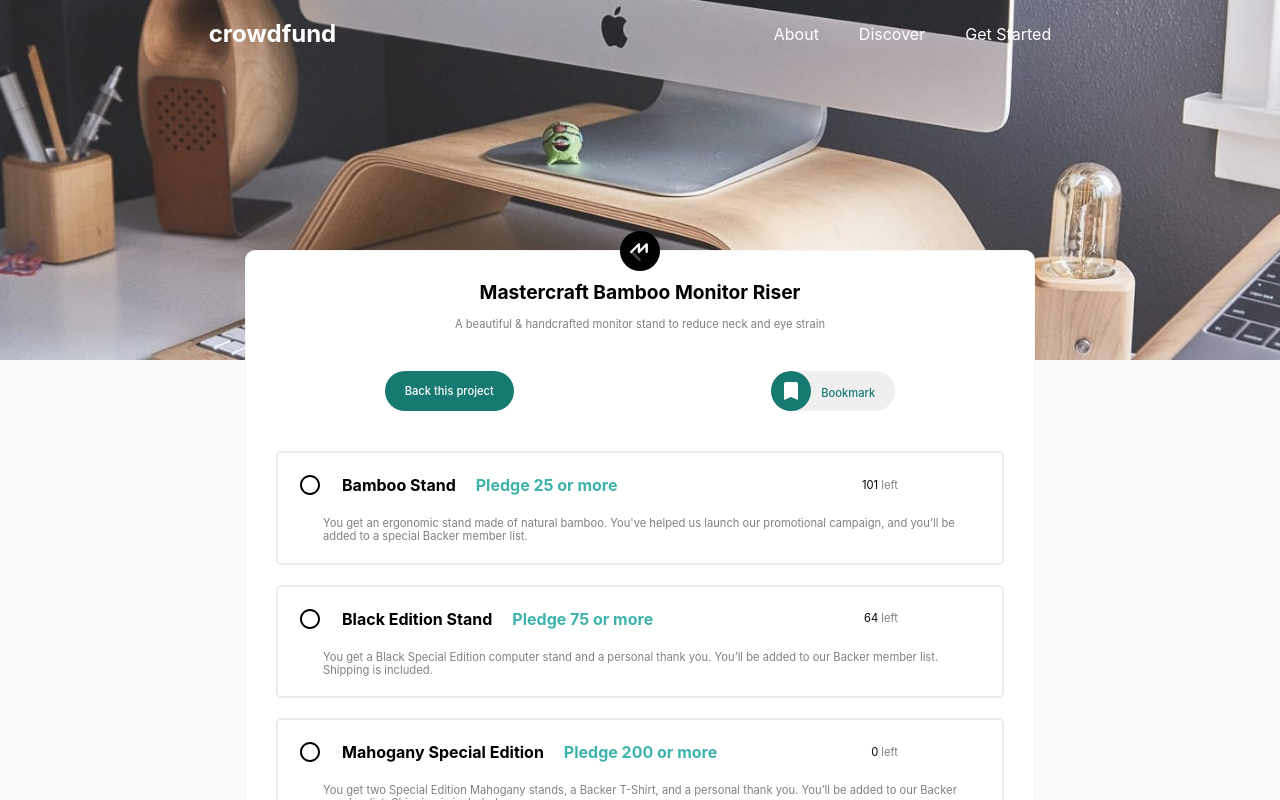
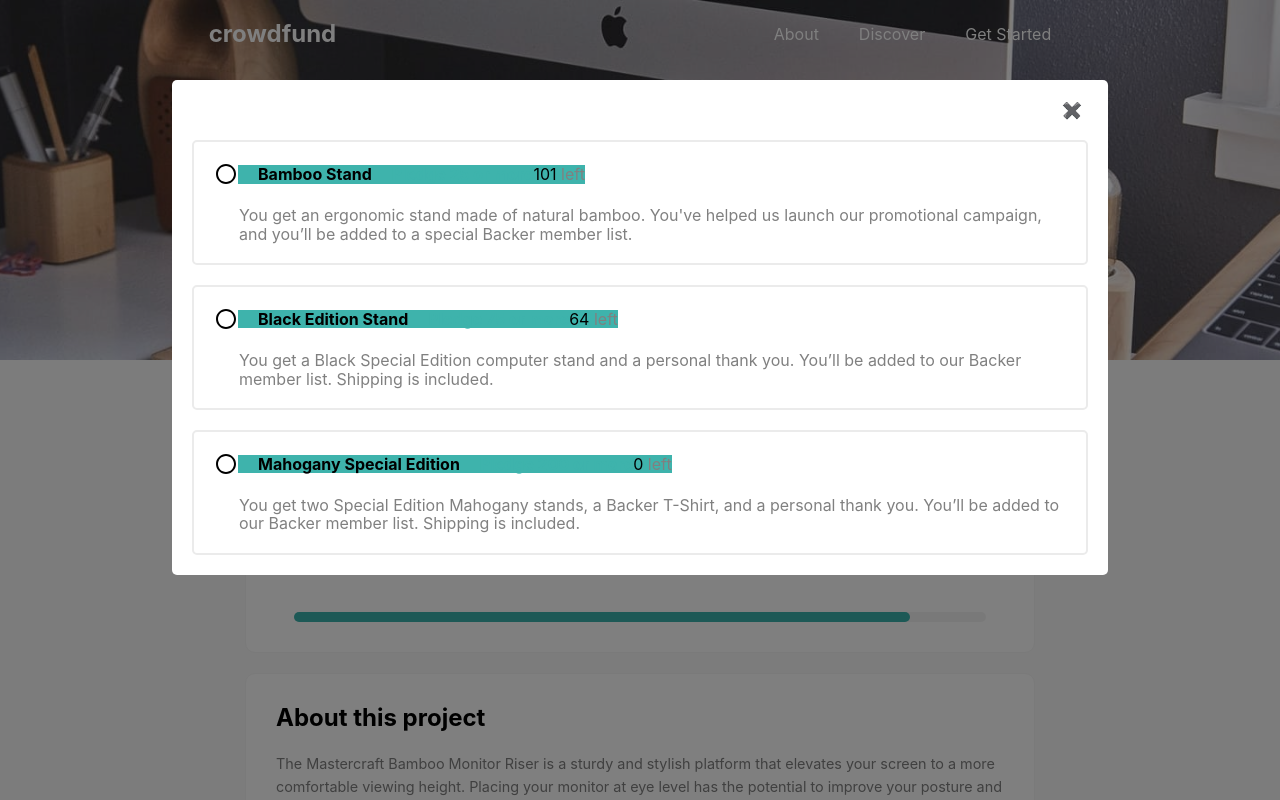
Before and after one commit to hyoshimori/react-crowdfunding-product-page, a React (Create React App) app: page / in a window 1280 px wide. Both pictures are taken after a click on the button "Back this project". Shown: the top 800 px of the page. Built offline with nearby package versions, Linux system fonts and the light colour scheme.

Commit message:
design updated when clicking back this project button

```diff
--- a/src/components/main/About.tsx
+++ b/src/components/main/About.tsx
@@ -8,6 +8,8 @@ import * as perkTypes from '../../../types/perk';
 
 const About = () => {
   const [selectedPerk, setSelectedPerk] = useState(-1); // Start with no perk selected
+
+  const backThisProjectClick = () => {};
 
   // perk mock up data as this is only the front end app //
   const perks: perkTypes.Perk[] = [
@@ -64,7 +66,7 @@ const About = () => {
             <button className={styles.button} onClick={() => handleButtonClick(index)}>Select Details</button>
           </div>
           {/* if the index selected is same as the index in the state */}
-          {selectedPerk === index && <ThankYou resetPerkSelection={resetPerkSelection}/>}
+          {selectedPerk === index && <ThankYou resetPerkSelection={resetPerkSelection} backThisProjectClick={backThisProjectClick}/>}
         </div>
       ))}
     </div>
--- a/src/components/main/BackThisProject.tsx
+++ b/src/components/main/BackThisProject.tsx
@@ -22,6 +22,7 @@ const BackThisProject = () => {
   };
 
   return (
+    <>
       <div className={styles.body}>
         <img className={styles.image}  src="/images/logo-mastercraft.svg" alt="" />
         <div className={styles.project__name__and__description}>
@@ -42,8 +43,9 @@ const BackThisProject = () => {
               <span className={styles.bookmark__design__letters}>Bookmark</span>
             </button>
           </div>
-        {backToggle && <DetailBackThisProject />}
       </div>
+      {backToggle && <DetailBackThisProject backThisProjectClick={backThisProjectClick}/>}
+    </>
   );
 }
 
--- a/src/components/main/DetailBackThisProject.tsx
+++ b/src/components/main/DetailBackThisProject.tsx
@@ -13,7 +13,11 @@ import RadioButtonCheckedIcon from '@mui/icons-material/RadioButtonChecked';
 
 // import * as perkTypes from '../../../types/perk';
 
-const DetailBackThisProject = () => {
+interface DetailBackThisProjectProps {
+  backThisProjectClick: () => void;
+}
+
+const DetailBackThisProject: React.FC<DetailBackThisProjectProps> = ({ backThisProjectClick }) => {
   const [ buttonToggele, setButtonToggele ] = useState(-1);
   const [ buttonToggelePledge, setButtonToggelePledge ] = useState(-1);
   const perks = useContext(perkContext);
@@ -33,7 +37,10 @@ const DetailBackThisProject = () => {
   }
 
   return (
+    <>
+      <div className={styles.overlay}></div>
       <div className={styles.body}>
+      <button className={styles.button} onClick={backThisProjectClick}>✖️</button>
         {
           perks && perks.map((el, index) => {
             console.log(el.name)
@@ -72,7 +79,7 @@ const DetailBackThisProject = () => {
                         <button onClick={() => handleClickPledge(index)}>Continue</button>
                       </div>
                     </div>
-                  {buttonToggelePledge === index && <ThankYou resetPerkSelection={resetPledgeSelection}/>}
+                    {buttonToggelePledge === index && <ThankYou resetPerkSelection={resetPledgeSelection} backThisProjectClick={backThisProjectClick} />}
                   </>
                 :
                   <></>
@@ -82,6 +89,7 @@ const DetailBackThisProject = () => {
           )})
         }
       </div>
+    </>
   );
 }
 
--- a/src/components/main/ThankYou.tsx
+++ b/src/components/main/ThankYou.tsx
@@ -5,20 +5,21 @@ import CheckIcon from "@mui/icons-material/Check";
 import styles from "../style/ThankYou.module.css";
 
 interface ThankYouProps {
-  resetPerkSelection?: () => void;
-  resetPledgeSelection?: () => void;
+  resetPerkSelection: () => void;
 }
 
+interface DetailBackThisProjectProps {
+  backThisProjectClick: () => void;
+}
 
 // This thankYouProps does not return anything (so it is 'void') because the func is called directly and so it does not need to return anything
-const ThankYou: React.FC<ThankYouProps> = ({ resetPerkSelection, resetPledgeSelection }) => {
+const ThankYou: React.FC<ThankYouProps & DetailBackThisProjectProps> = ({ resetPerkSelection, backThisProjectClick }) => {
   const [gotItPerk, setgotItPerk] = useState(true);
 
   // when called this, the state in About component is being reset
   const handleButtonClick = () => {
     setgotItPerk(!gotItPerk);
-    resetPerkSelection?.();
-    resetPledgeSelection?.()
+    resetPerkSelection();
   };
 
   return (
--- a/src/components/style/DetailBackThisProject.module.css
+++ b/src/components/style/DetailBackThisProject.module.css
@@ -1,17 +1,39 @@
 .body{
   padding: 20px;
+  width: 70vw;
+  margin: 0 auto;
+  position: fixed;
+  background-color: white;
+  top: 10vh;
+  left: 0;
+  right: 0;
+  z-index: 2;
+  border-radius: 5px;
+}
+
+.overlay {
+  background-color: rgba(0, 0, 0, 0.5); /* black with 50% opacity */
+  position: fixed;
+  top: 0;
+  left: 0;
+  width: 100%;
+  height: 100%;
+  z-index: 1; /* ensure it's below the body */
 }
 
 .details__projects__upper{
   display: flex;
-  width: 45vw;
+  box-sizing: border-box;
+  min-height: 100%;
   align-items: center;
-  justify-content: space-between;
+  background-color: #3EB3AC;
 }
 
 .details__projects__upper__name__and__price{
+  box-sizing: border-box;
   display: flex;
   flex-direction: row;
+  justify-content: space-between;
 }
 
 .details__projects__upper__name__and__price span{
@@ -105,3 +127,13 @@ span.details__projects__lower{
 .body__EnterYourPledge__border__bottom__none{
   border-bottom: none;
 }
+
+.button{
+  border: none;
+  background-color: transparent;
+  font-weight: bold;
+  cursor: pointer;
+  display: flex;
+  justify-content: flex-end;
+  width: 100%;
+}
```
Also changed, not shown: 2 other files (tests, documents, lock files or other folders). Lines whose indentation alone changed are shown as unchanged.
